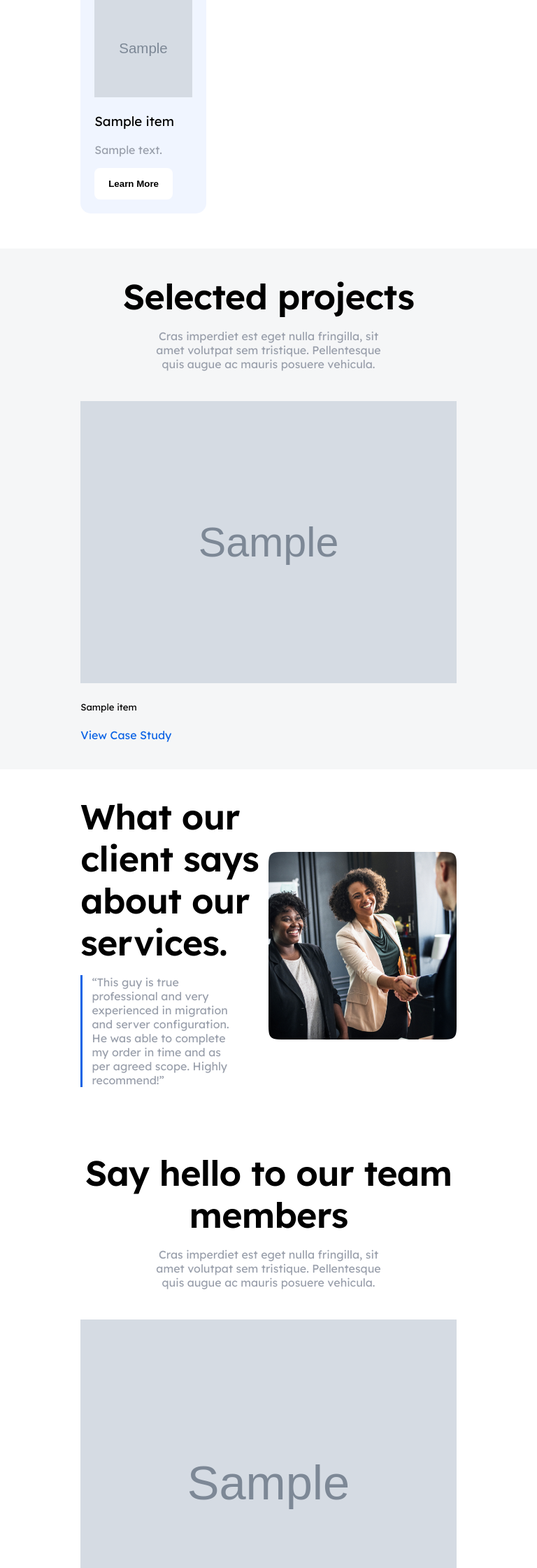
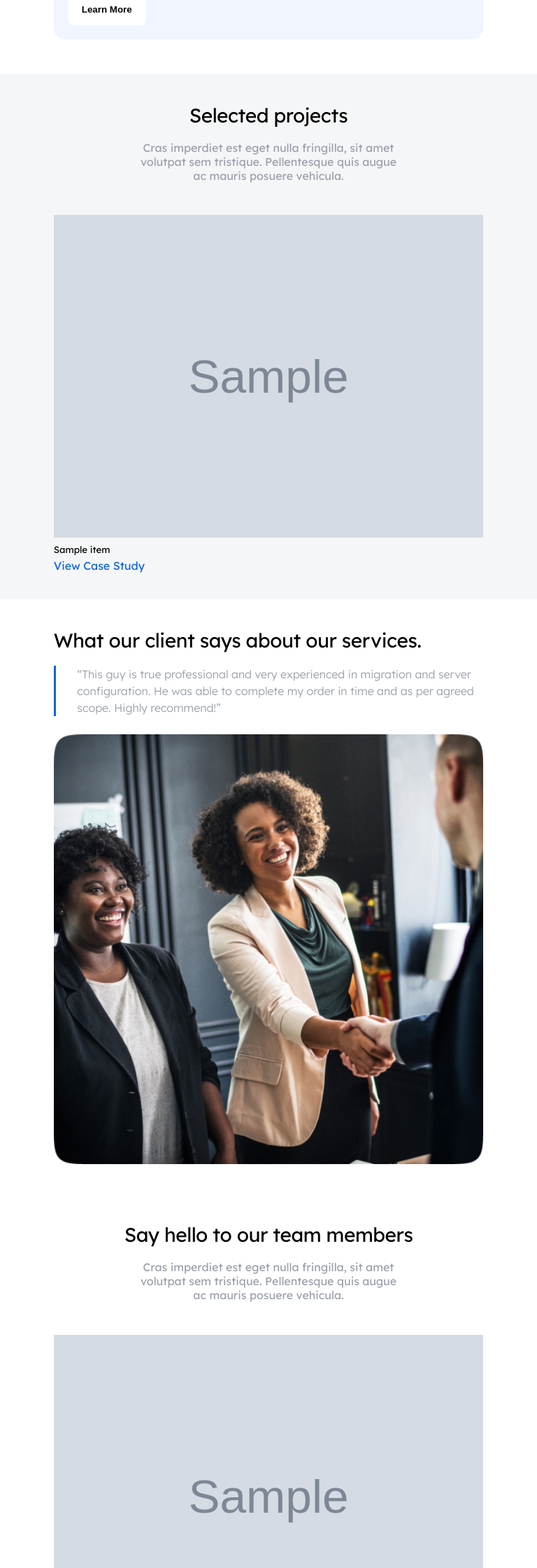
Before and after one commit to mouhamedbaba/golio, a Flask app: template templates/index.html in a window 768 px wide. Shown: the part 1433-3673 px from the top of the page at 70% size. Run offline with Flask 3, Linux system fonts and the light colour scheme; the template is opened without the code that fills it: most values are stand-ins (such as "Sample title", 1, 10 or a date in 2020); grey boxes marked "Sample" are stand-in pictures.

```diff
--- a/static/css/screens.css
+++ b/static/css/screens.css
@@ -0,0 +1,74 @@
+@media screen and (max-width: 768px) {
+    .row {
+        /* display: block !important; */
+        flex-direction: column;
+        gap: 10px;
+    }
+    .nav-items{
+        display: none;
+    }
+    .hero-svg{
+        display: none;
+    }
+    h2{
+            font-size: 28px;
+            font-weight: normal;
+            text-align: left;
+            line-height: 40px;
+            margin: 0px;
+
+    }
+    h5{
+        margin: 5px 0px;
+    }
+    .display{
+        font-size: 60px;
+        font-weight: 500;
+        line-height: 70px;
+        letter-spacing: -0.018em;
+        text-align: left;
+        width: 100%;
+    }
+
+    .col-8, .col-4 , .col-6, .col-9 , .col-3, .w-80, .w-60, .w-40{
+        width: 100%;
+    }
+    .w-60{
+        width: 100%;
+    }
+    .container{
+        margin: 0 10%;
+    }
+    .trusted_by_text{
+        text-align: center;
+    }
+    .text-body2{
+
+        font-size: 16px;
+        font-weight: 300;
+        line-height: 24px;
+        text-align: left;
+
+        }
+    .btns-navs{
+        display: none;
+    }
+    .menu{
+        display: block;
+    }
+}
+
+@media screen and (min-width: 768px) and (max-width: 1024px) {
+    body{
+        /* background-color: red; */
+    }
+    .btns-navs{
+        display: none;
+    }
+    .menu{
+        display: block;
+    }
+    .nav-items{
+        display: none;
+    }
+}
--- a/static/css/style.css
+++ b/static/css/style.css
@@ -1,32 +1,37 @@
-
-:root{
+:root {
     --primary-color: #0B63E5;
     --secondary-color: #F0F5FF;
-    --text-color : #999fab;
+    --text-color: #999fab;
 }
 
-.font-semibold{
+.font-semibold {
     font-weight: 500;
 }
-.p-0{
+.cursor-pointer{
+    cursor: pointer;
+}
+.p-0 {
     padding: 0px;
 }
-.h-100{
+
+.h-100 {
     height: 100%;
 }
 
-.m-0{
-    margin: 0px ;
+.m-0 {
+    margin: 0px;
 }
-.mx-2{
+
+.mx-2 {
     margin: 10px 0px;
 }
 
-body{
+body {
     margin: 0;
     font-family: "Lexend", sans-serif;
 }
-h2{
+
+h2 {
     font-size: 50px;
     font-weight: 600;
     line-height: 60px;
@@ -35,142 +40,193 @@ h2{
     margin: 0px;
 
 }
-.container{
+.menu{
+    display: none;
+}
+
+.container {
     margin: 0 15%;
 }
-.w-80{
+
+.w-80 {
     width: 80%;
 }
+.text-body2{
 
-.row{
+font-size: 24px;
+font-weight: 300;
+line-height: 32px;
+text-align: left;
+
+}
+
+.text-body{
+
+    font-size: 24px;
+    font-weight: 300;
+    line-height: 32px;
+    text-align: left;
+
+}
+
+.row {
     display: flex;
     width: 100%;
 }
-.items-center{
+
+.items-center {
     align-items: center;
 }
-.border-left-primary{
+
+.border-left-primary {
     border-left: 3px solid var(--primary-color);
 }
-.d-flex{
+
+.d-flex {
     display: flex;
 }
-.flex-col{
+
+.flex-col {
     flex-direction: column !important;
 }
-.content-center{
+
+.content-center {
     justify-content: center;
 }
-.pl-5{
+
+.pl-5 {
     padding-left: 5%;
 }
 
-.col-4{
+.col-4 {
     width: 45%;
 }
 
-.col-3{
+.col-3 {
     width: 40%;
 }
-.col-9{
+
+.col-9 {
     width: 60%;
 }
 
-.col-8{
+.col-8 {
     width: 55%;
 }
-.col-6{
+
+.col-6 {
     width: 50%;
 }
-.justify-center{
+
+.justify-center {
     justify-content: center !important;
 }
-.justify-between{
+
+.justify-between {
     justify-content: space-between !important;
 }
-.justify-end{
+
+.justify-end {
     justify-content: end !important;
 }
 
-.py-5{
+.py-5 {
     padding: 5% 0px;
 }
-.text-center{
+
+.text-center {
     text-align: center;
 }
-.w-100{
+
+.w-100 {
     width: 100%;
 }
+
 /* Header */
 
 
 
-nav{
+nav {
     display: flex;
     justify-content: space-between;
     padding: 15px 0px 15px 0px;
     align-items: center;
 }
-.logo{
+
+.logo {
     display: flex;
     gap: 4px;
     align-items: center;
 }
 
-.logo-items-container{
+.logo-items-container {
     display: flex;
     gap: 10px;
     align-items: center;
 }
 
-.nav-items{
+.nav-items {
     display: flex;
     align-items: center;
 }
-.nav-list{
+
+.nav-list {
     display: flex;
     list-style: none;
     gap: 5%;
     color: var(--text-color);
 
 }
-li{
+
+li {
     width: 100%;
 }
 
-.nav-link{
+.nav-link {
     cursor: pointer;
 }
 
-button{
+button {
     background: transparent;
-    padding: 15px 20px 15px 20px;
+    padding: 15px 20px;
     border-radius: 8px;
     border: none;
     font-weight: bold;
     cursor: pointer;
 }
-.btn-secondary{
+.btn-ico-nav{
+    padding: 2px 10px;
+    border-radius: 8px;
+    font-weight: bold;
+    cursor: pointer;
+    display: none;
+
+}
+.btn-secondary {
     background-color: var(--secondary-color);
     color: var(--primary-color);
 }
-.btn-primary{
+
+.btn-primary {
     background-color: var(--primary-color);
     color: #F0F5FF;
 }
 
-.btn-white{
+.btn-white {
     background-color: white;
 }
-.nav-link.active{
+
+.nav-link.active {
     color: var(--primary-color);
 }
-.nav-link:hover{
+
+.nav-link:hover {
     color: var(--primary-color);
 }
-.logo-text{
+
+.logo-text {
     font-weight: 700px;
-    color:  #061C3D;
+    color: #061C3D;
 }
 
 
@@ -180,7 +236,7 @@ button{
 /* Hero */
 
 
-.display{
+.display {
     font-size: 72px;
     font-weight: 600;
     line-height: 80px;
@@ -189,123 +245,155 @@ button{
 
 
 }
-.hero-desc{
+
+.hero-desc {
     font-weight: 250;
     line-height: 24px;
     size: 15px;
 }
-.img-svg-hero{
-    width: 100%;
+
+.img-svg-hero {
+    width: 500px;
 }
-.hero-desc-row{
+
+.d-none {
+    display: none;
+}
+
+.hero-desc-row {
     gap: 30px;
 }
-.hero-desc-row-text{
+
+.hero-desc-row-text {
     color: #0F9918;
     margin-bottom: 10px;
 }
+
 /* End Hero */
 
 /* About */
 
 
-.about{
+.about {
     padding: 12px 0;
 }
-.about-title{
+
+.about-title {
     font-weight: bold;
     font-size: 46px;
     letter-spacing: -1.5%;
     line-height: 50px;
 }
-.about-text{
+
+.about-text {
     align-items: center;
     gap: 8px;
 }
-.card{
+
+.card {
     padding: 20px;
     background-color: var(--secondary-color);
     border-radius: 15px;
 }
 
-.card-container{
+.card-container {
     gap: 10px;
 }
 
 .bg-primary {
     background-color: var(--primary-color);
 }
-.bg-secondary{
+
+.bg-secondary {
     background-color: var(--secondary-color);
 }
-.bg-red{
+
+.bg-red {
     background-color: #FEEDFA;
 }
-.bg-light{
+
+.bg-light {
     background: #F5F6F7;
 
 }
-.gap-5{
+
+.gap-5 {
     gap: 5px !important;
 }
+
 .gap-10 {
     gap: 10px !important;
 }
-.text-primary{
+
+.text-primary {
     color: var(--primary-color);
 }
-.text-secondary{
+
+.text-secondary {
     color: var(--secondary-color);
 }
-.text-purpule{
+
+.text-purpule {
     color: #7534FF;
 }
-p{
+
+p {
     color: var(--text-color);
 }
-a{
+
+a {
     text-decoration: none;
     color: var(--text-color);
 }
-.mt-5{
+
+.mt-5 {
     margin-top: 5%;
 }
-.mt-10{
+
+.mt-10 {
     margin-top: 10%;
 }
-.w-60{
+
+.w-60 {
     width: 60% !important;
 }
+
 /* End About */
 
 
 /* testi */
-.card-img-testi{
+.card-img-testi {}
 
+.bg-green {
+    background: #CFEBD1;
 }
 
-.bg-green{
-    background: #CFEBD1;
-}
-.bg-rose{
+.bg-rose {
     background: #E3D6FF;
 }
-.bg-yellow{
+
+.bg-yellow {
     background: #FFE9BD;
 }
-.bg-blue{
+
+.bg-blue {
     background: #CEE0FA;
 }
+
 /* End test */
 
 /* CTA */
 
-.bg-cta{
+.bg-cta {
     background: #061C3D;
 }
 
-.text-white{
+.text-white {
     color: #FFFFFF;
 }
 
+.w-40 {
+    width: 40%;
+}
+
 /* End CTA */
--- a/templates/base.html
+++ b/templates/base.html
@@ -15,6 +15,7 @@
     <link rel="manifest" href="{{ url_for('static', filename='favicons/site.webmanifest' ) }}">
 
     <link rel="stylesheet" href="{{ url_for('static', filename='css/style.css') }}">
+    <link rel="stylesheet" href="{{ url_for('static', filename='css/screens.css') }}">
     <script src="https://code.jquery.com/jquery-3.7.1.min.js"
         integrity="sha256-/JqT3SQfawRcv/BIHPThkBvs0OEvtFFmqPF/lYI/Cxo=" crossorigin="anonymous"></script>
 </head>
--- a/templates/sections/about.html
+++ b/templates/sections/about.html
@@ -8,7 +8,7 @@
                         designed to grow
                         your business.</h2>
                 </div>
-                <div class="justify-end" style="width: 35%; color:var(--text-color);">Bootstrap code with a well-organized Figma file to design & develop your next websites in minutes.</div>
+                <p class="justify-end w-40">Bootstrap code with a well-organized Figma file to design & develop your next websites in minutes.</p>
             </div>
             <div class="row justify-between card-container">
                 {% include "/items/cards.html" %}
--- a/templates/sections/hero.html
+++ b/templates/sections/hero.html
@@ -25,9 +25,8 @@
                     </div>
                 </div>
             </div>
-            <div class="col-4">
-
-                <img class=" img-svg-hero" src="{{ url_for('static', filename='/images/img-hero.svg') }}" alt=""
+            <div class="col-4 hero-svg">
+                <img class="img-svg-hero" src="{{ url_for('static', filename='/images/img-hero.svg') }}" alt=""
                     srcset="">
             </div>
         </div>
--- a/templates/sections/navbar.html
+++ b/templates/sections/navbar.html
@@ -1,7 +1,7 @@
 <header >
 <nav class="container">
     <div class="logo-items-container">
-        <div class="logo">
+        <div class="logo w-100">
             <img  src="{{ url_for('static', filename='/images/ui/Logo.png') }}" alt="" srcset="">
         </div>
         <div class="nav-items">
@@ -15,9 +15,23 @@
                 </ul>
         </div>
     </div>
-    <div>
+    <div class="btns-navs">
         <button type="button" class="btn-secondary">Contact</button>
         <button type="button" class="btn-primary">Request A Quote</button>
     </div>
+    <div class="d-flex gap-10">
+        <div class="icons-navs d-flex gap-5 fit">
+            <a type="button" class="btn-secondary btn-ico-nav">
+                <img src="{{ url_for('static', filename='/icons/contact.svg') }}" alt="" srcset="">
+            </a>
+            <a type="button" class="btn-primary btn-ico-nav">
+                <img src="{{ url_for('static', filename='/icons/quote.svg') }}" alt="" srcset="">
+            </a>
+        </div>
+        <a title="menu" role="button" class="cursor-pointer menu">
+            <img src="" alt="" srcset="{{ url_for('static', filename='/icons/menu.svg') }}">
+        </a>
+
+    </div>
 </nav>
 </header>
--- a/templates/sections/testimonial.html
+++ b/templates/sections/testimonial.html
@@ -6,7 +6,7 @@
                     <h2>What our client says
                         about our services.</h2>
                         <div class="border-left-primary">
-                            <p class="pl-5 w-80">“This guy is true professional and very experienced in migration and server configuration. He was able to complete my order in time and as per agreed scope. Highly recommend!”</p>
+                            <p class="pl-5 w-80 text-body2">“This guy is true professional and very experienced in migration and server configuration. He was able to complete my order in time and as per agreed scope. Highly recommend!”</p>
                         </div>
                 </div>
             </div>
--- a/templates/sections/trusted_by.html
+++ b/templates/sections/trusted_by.html
@@ -1,11 +1,13 @@
 <section class="py-5">
     <div class="container">
-        <div class="d-flex">
-            <h4>Trusted by <span class="text-primary w-60">17k+</span> world
+        <div class="row items-center">
+            <h4 class="trusted_by_text text-body">Trusted by <span class="text-primary w-60">17k+</span> world
                 largest business company.</h4>
-            <div class="sponsors row">
+            <div class="sponsors d-flex w-100">
                 {% for item in trusted_by %}
-                <img src="{{ item.img }}" alt="{{ item.name }}" srcset="">
+                <div class="w-100">
+                    <img class="w-100" src="{{ item.img }}" alt="{{ item.name }}" srcset="">
+                </div>
                 {% endfor %}
             </div>
         </div>
```
Also changed, not shown: templates/sections/footer.html (+14 -11 lines), static/icons/contact.svg (added), static/icons/menu.svg (added), static/icons/quote.svg (added).
